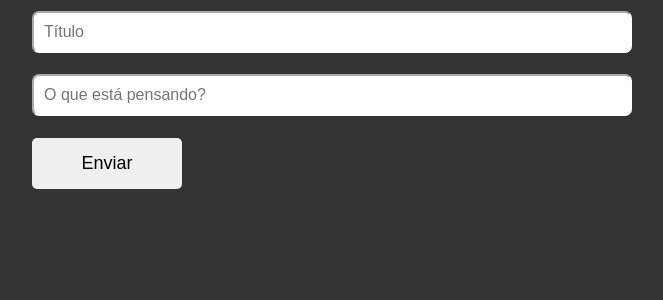
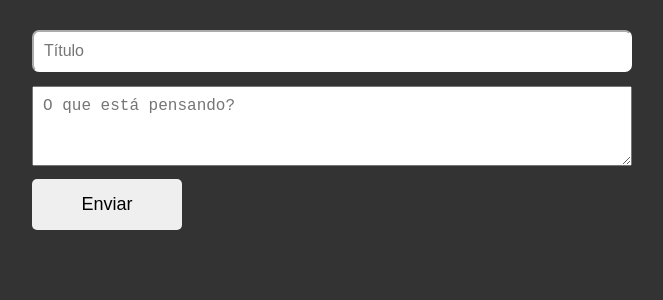
Before and after one commit to FelipePinha/PostsControlApp, a React (Vite) app: page / in a window 1280 px wide. Shown: the top 300 px of the page, without its empty margins (308-971 px from the left). Built offline with nearby package versions, Linux system fonts and the light colour scheme.

Commit message:
updated form styles

```diff
--- a/src/components/Form/Form.jsx
+++ b/src/components/Form/Form.jsx
@@ -5,7 +5,7 @@ export const Form = () => {
     return (
         <Wrapper>
             <input type="text" placeholder="Título"/>
-            <input type="text" placeholder="O que está pensando?"/>
+            <textarea type="text" placeholder="O que está pensando?"></textarea>
 
             <button>Enviar</button>
         </Wrapper>
--- a/src/components/Form/Form.styles.js
+++ b/src/components/Form/Form.styles.js
@@ -5,10 +5,12 @@ export const Wrapper = styled.div`
     min-width: 300px;
     height: 200px;
 
+    margin-top: 30px;
+
     display: flex;
     flex-direction: column;
     align-items: flex-start;
-    justify-content: space-around;
+    justify-content: space-between;
 
     input[type='text'] {
         width: 100%;
@@ -18,6 +20,15 @@ export const Wrapper = styled.div`
         border-radius: 7px;
         border-color: #fff;
         outline: none;
+        font-size: 16px;
+    }
+
+    textarea{
+        width: 100%;
+        min-width: 300px;
+        height: 80px;
+
+        padding: 10px;
         font-size: 16px;
     }
 
```
